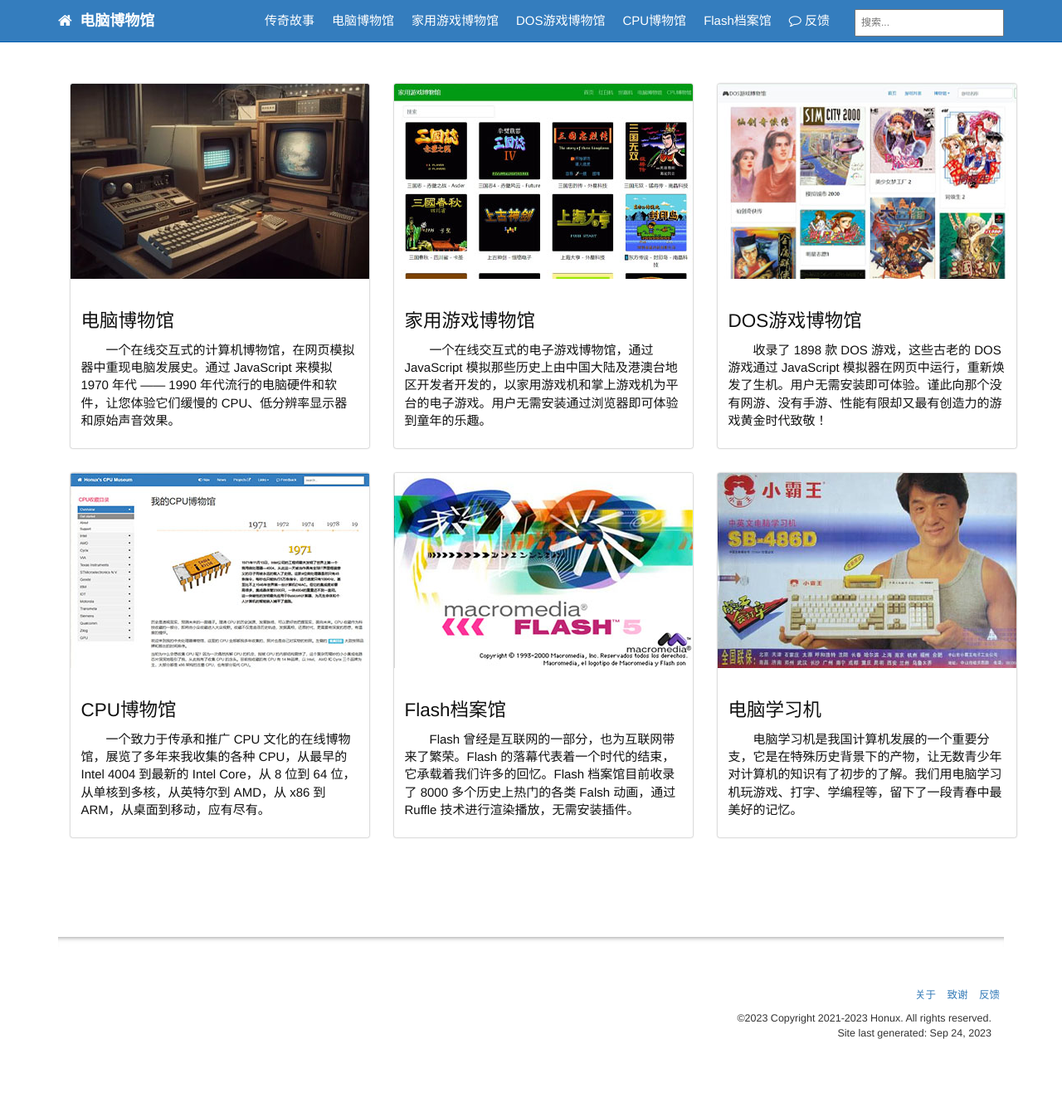
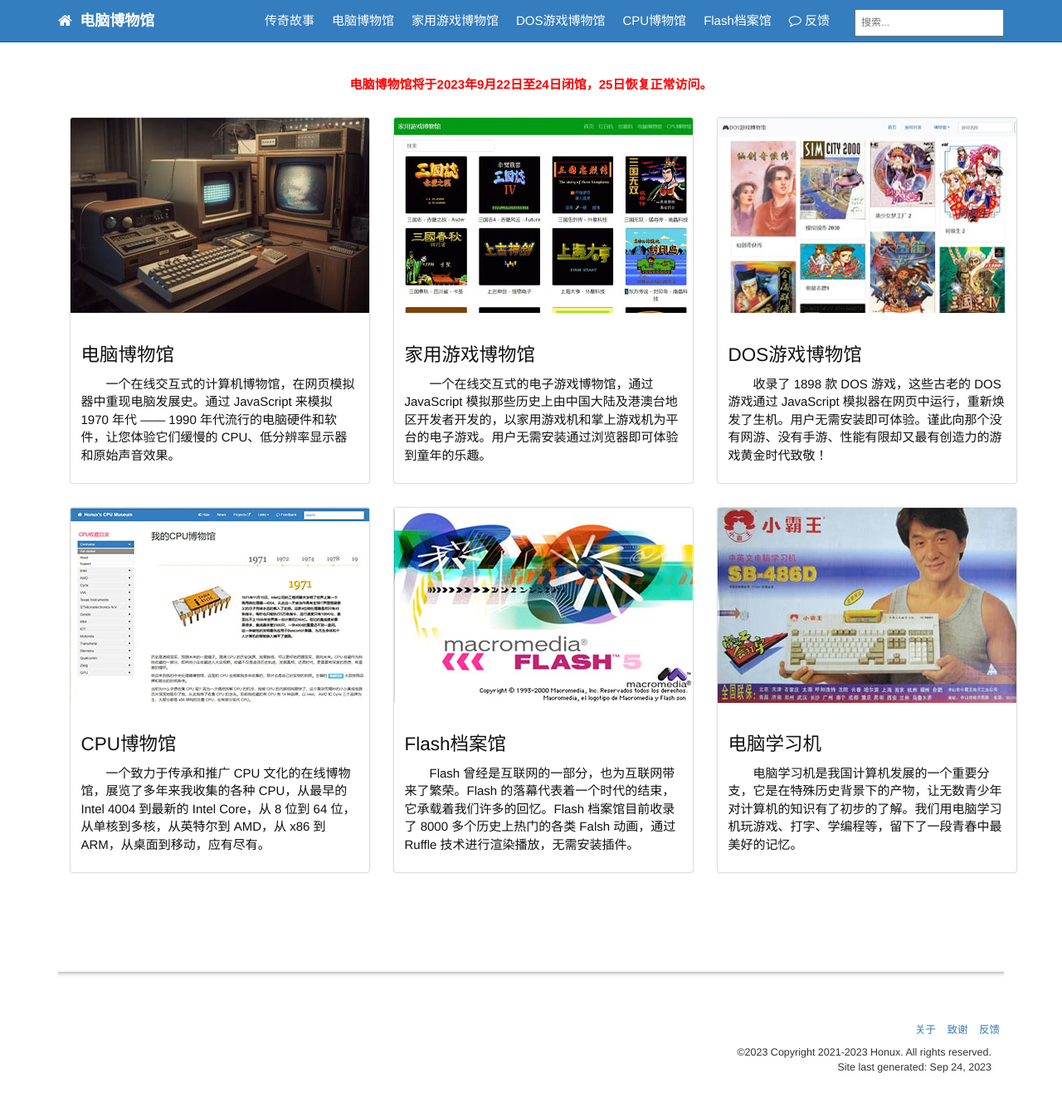
Before and after one commit to compumuseum/compumuseum.github.io, a Jekyll site: the page built from index.md, in a window 1280 px wide. Shown: the whole page at 83% size. Built offline with Jekyll 4.4.1, drawn with Linux system fonts in a browser that asks for light colours; before the commit the page ends 1305 px from its top, so only the background shows below that.

Commit message:
Update index_advertise2.html

```diff
--- a/_includes/index_advertise2.html
+++ b/_includes/index_advertise2.html
@@ -10,7 +10,7 @@
 	}
 </script>
 
-<p style="text-align: center; color: red; font-weight: bold; margin-bottom: 30px;"></p>
+<p style="text-align: center; color: red; font-weight: bold; margin-bottom: 30px;">电脑博物馆将于2023年9月22日至24日闭馆，25日恢复正常访问。</p>
 
 <div class="container">
 	<div class="wrapper">
```
